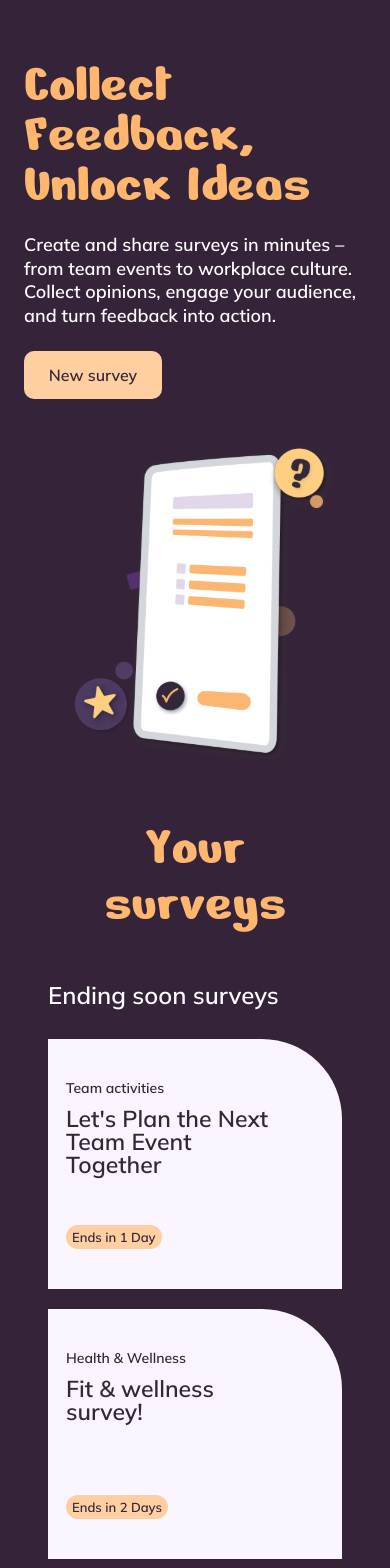
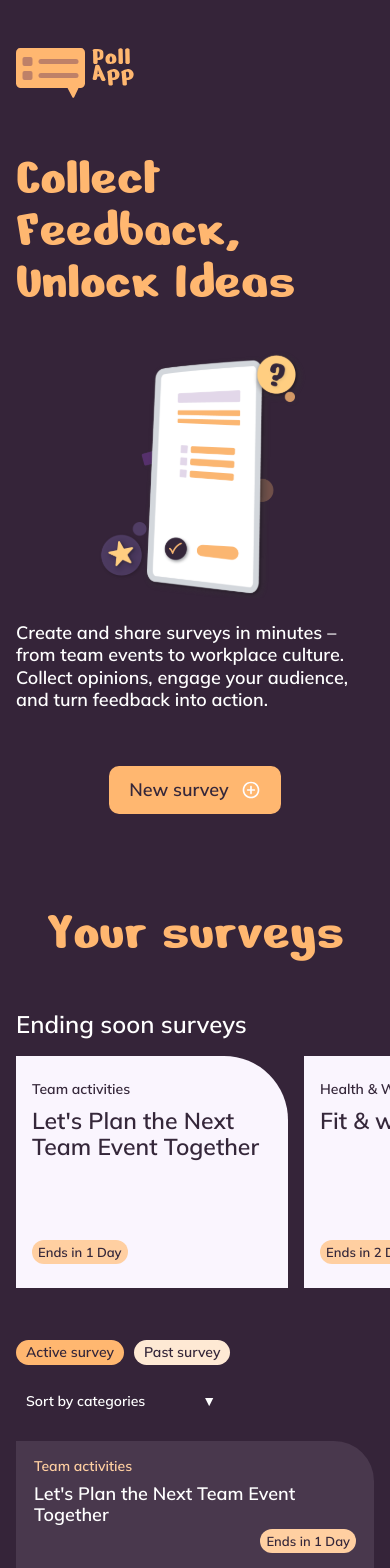
Before and after one commit to Enes-1905/poll-app, an Angular app: page / in a window 390 px wide. Shown: the top 1568 px of the page. Built offline with nearby package versions, Linux system fonts and the light colour scheme.

Commit message:
Add responsive

```diff
--- a/src/app/app.html
+++ b/src/app/app.html
@@ -47,12 +47,21 @@
 
           <h3>Ending soon surveys</h3>
 
-          <div class="highlights__grid">
+          <div
+            class="highlights__grid"
+            [class.is-dragging]="carouselDragging"
+            (pointerdown)="startCarouselDrag($event)"
+            (pointermove)="moveCarouselDrag($event)"
+            (pointerup)="endCarouselDrag($event)"
+            (pointercancel)="endCarouselDrag($event)"
+            (lostpointercapture)="endCarouselDrag($event)"
+            (pointerleave)="leaveCarouselDrag($event)"
+          >
             @for (survey of highlightSurveys; track survey.id) {
               <button
                 class="highlight-card"
                 type="button"
-                (click)="openSurvey(survey.id)"
+                (click)="openHighlightSurvey($event, survey.id)"
               >
                 <div>
                   <span class="highlight-card__category">
--- a/src/app/app.scss
+++ b/src/app/app.scss
@@ -1,5 +1,6 @@
 @use './create-survey.scss';
 @use './single-survey.scss';
+
 // HOME LAYOUT
 
 .home {
@@ -14,6 +15,12 @@
   max-width: 1440px;
   margin: 0 auto;
   padding: 100px 40px;
+}
+
+// MOBILE LOGO
+
+.home__mobile-logo {
+  display: none;
 }
 
 // HERO SECTION
@@ -101,6 +108,10 @@
   }
 }
 
+.new-survey-button__icon {
+  display: none;
+}
+
 .hero__image {
   width: 420px;
   height: 420px;
@@ -108,7 +119,7 @@
   flex-shrink: 0;
 }
 
-// HERO RESPONSIVE
+// HERO RESPONSIVE TABLET
 
 @media (max-width: 1100px) {
   .hero__content {
@@ -127,32 +138,130 @@
   }
 }
 
+// HERO RESPONSIVE MOBILE
+
 @media (max-width: 768px) {
   .home__container {
-    padding: 60px 24px;
+    box-sizing: border-box;
+    padding: 48px 16px;
+  }
+
+  .home__mobile-logo {
+    display: block;
+    width: 119px;
+    height: auto;
+    object-fit: contain;
+
+    margin: 0 0 54px;
   }
 
   .hero {
+    display: flex;
     flex-direction: column;
-    align-items: flex-start;
+    align-items: stretch;
+    justify-content: flex-start;
+    gap: 0;
+
+    width: 100%;
+  }
+
+  .hero__content {
+    display: contents;
+
+    h1 {
+      order: 1;
+
+      width: 100%;
+      max-width: 343px;
+      margin: 0;
+
+      font-size: clamp(40px, 14vw, 56px);
+      line-height: 0.95;
+      text-align: left;
+    }
+
+    p {
+      order: 3;
+
+      width: 100%;
+      max-width: 100%;
+      margin: 24px 0 0;
+
+      font-size: 18px;
+      font-weight: 500;
+      line-height: 1.25;
+      text-align: left;
+    }
+  }
+
+  .hero__image {
+    order: 2;
+
+    width: 100%;
+    max-width: 250px;
+    height: auto;
+
+    margin: 40px auto 0;
+    align-self: center;
+  }
+
+  .hero .new-survey-button {
+    order: 4;
+
+    box-sizing: border-box;
+    align-self: center;
+    gap: 12px;
+
+    width: auto;
+    min-width: 172px;
+    height: 48px;
+
+    margin: 54px auto 0;
+    padding: 12px 16px;
+
+    background-color: #ffb770;
+
+    font-size: 18px;
+    white-space: nowrap;
+  }
+
+  .new-survey-button__icon {
+    display: block;
+    flex-shrink: 0;
+
+    width: 20px;
+    height: 20px;
+  }
+}
+
+// SMALL MOBILE DEVICES
+
+@media (max-width: 360px) {
+  .home__container {
+    padding: 40px 16px;
+  }
+
+  .home__mobile-logo {
+    margin-bottom: 44px;
   }
 
   .hero__content {
     h1 {
-      font-size: 56px;
+      font-size: 44px;
     }
 
     p {
-      font-size: 18px;
-      line-height: 1.3;
+      font-size: 16px;
     }
   }
 
   .hero__image {
-    width: 100%;
-    max-width: 320px;
-    height: auto;
-    align-self: center;
+    max-width: 220px;
+    margin-top: 32px;
+  }
+
+  .hero .new-survey-button {
+    margin-top: 44px;
   }
 }
 
@@ -439,7 +548,7 @@
   }
 }
 
-// RESPONSIVE
+// RESPONSIVE TABLET
 
 @media (max-width: 1100px) {
   .surveys {
@@ -447,29 +556,118 @@
   }
 }
 
+// RESPONSIVE MOBILE
+
 @media (max-width: 768px) {
   .surveys {
-    margin-top: 60px;
-    padding: 0 24px;
+    box-sizing: border-box;
+    margin-top: 90px;
+    padding: 0;
 
     &__title {
       font-size: 56px;
     }
   }
 
+  // MOBILE HIGHLIGHTS
+
   .highlights {
+    min-width: 0;
+
     h3 {
       font-size: 24px;
+      margin-bottom: 20px;
     }
 
+    // HORIZONTAL SWIPE CAROUSEL
+
     &__grid {
-      grid-template-columns: 1fr;
+      box-sizing: border-box;
+      display: flex;
+      flex-direction: row;
+      align-items: stretch;
+      gap: 16px;
+
+      width: calc(100% + 32px);
+      max-width: calc(100% + 32px);
+
+      margin: 0 -16px;
+      padding: 0 16px;
+
+      overflow-x: auto;
+      overflow-y: hidden;
+
+      scroll-snap-type: x mandatory;
+      scroll-padding-inline: 16px;
+
+      overscroll-behavior-x: contain;
+      -webkit-overflow-scrolling: touch;
+
+      cursor: grab;
+      user-select: none;
+      -webkit-user-select: none;
+
+      &.is-dragging {
+        cursor: grabbing;
+        scroll-snap-type: none;
+        scroll-behavior: auto;
+
+        .highlight-card {
+          cursor: grabbing;
+        }
+      }
+
+      scrollbar-width: none;
+
+      &::-webkit-scrollbar {
+        display: none;
+      }
     }
   }
 
+  // MOBILE SWIPE CARDS
+
   .highlight-card {
-    min-height: 250px;
+    box-sizing: border-box;
+    flex: 0 0 76%;
+
+    width: 76%;
+    min-width: 0;
+    max-width: 280px;
+    min-height: 232px;
+
+    padding: 24px 16px;
+
+    border-radius: 0 64px 0 0;
+
+    cursor: grab;
+
+    scroll-snap-align: start;
+    scroll-snap-stop: always;
+
+    &:hover {
+      transform: none;
+    }
+
+    &__category {
+      margin-bottom: 10px;
+      font-size: 14px;
+    }
+
+    h4 {
+      max-width: 100%;
+
+      font-size: 23px;
+      line-height: 1.15;
+      overflow-wrap: anywhere;
+    }
+
+    .survey-badge {
+      margin-top: 24px;
+    }
   }
+
+  // MOBILE SURVEY LIST
 
   .survey-list {
     &__toolbar {
--- a/src/app/app.ts
+++ b/src/app/app.ts
@@ -305,6 +305,60 @@ export class App {
     } catch (error) {
       console.warn('Could not save surveys.', error);
     }
+  }
+
+  // HIGHLIGHT CAROUSEL DRAG
+
+  carouselDragging = false;
+  private carouselPointerId: number | null = null;
+  private carouselStartX = 0;
+  private carouselStartScroll = 0;
+  private carouselMoved = false;
+
+  startCarouselDrag(event: PointerEvent): void {
+    const carousel = event.currentTarget as HTMLElement;
+    if (event.pointerType !== 'mouse' || event.button !== 0) return;
+    this.carouselMoved = false;
+    if (carousel.scrollWidth <= carousel.clientWidth) return;
+    this.carouselPointerId = event.pointerId;
+    this.carouselStartX = event.clientX;
+    this.carouselStartScroll = carousel.scrollLeft;
+  }
+
+  moveCarouselDrag(event: PointerEvent): void {
+    if (this.carouselPointerId !== event.pointerId) return;
+    const carousel = event.currentTarget as HTMLElement;
+    const distance = event.clientX - this.carouselStartX;
+    if (!this.carouselMoved && Math.abs(distance) < 6) return;
+    this.carouselMoved = true;
+    this.carouselDragging = true;
+    carousel.classList.add('is-dragging');
+    carousel.setPointerCapture(event.pointerId);
+    carousel.scrollLeft = this.carouselStartScroll - distance;
+    event.preventDefault();
+  }
+
+  endCarouselDrag(event: PointerEvent): void {
+    if (this.carouselPointerId !== event.pointerId) return;
+    const carousel = event.currentTarget as HTMLElement;
+    this.carouselPointerId = null;
+    this.carouselDragging = false;
+    carousel.classList.remove('is-dragging');
+    if (carousel.hasPointerCapture(event.pointerId)) {
+      carousel.releasePointerCapture(event.pointerId);
+    }
+  }
+
+  leaveCarouselDrag(event: PointerEvent): void {
+    if (!this.carouselDragging) this.endCarouselDrag(event);
+  }
+
+  openHighlightSurvey(event: MouseEvent, id: number): void {
+    if (this.carouselMoved && event.detail !== 0) {
+      this.carouselMoved = false;
+      return;
+    }
+    this.openSurvey(id);
   }
 
   // HOME PAGE
```
